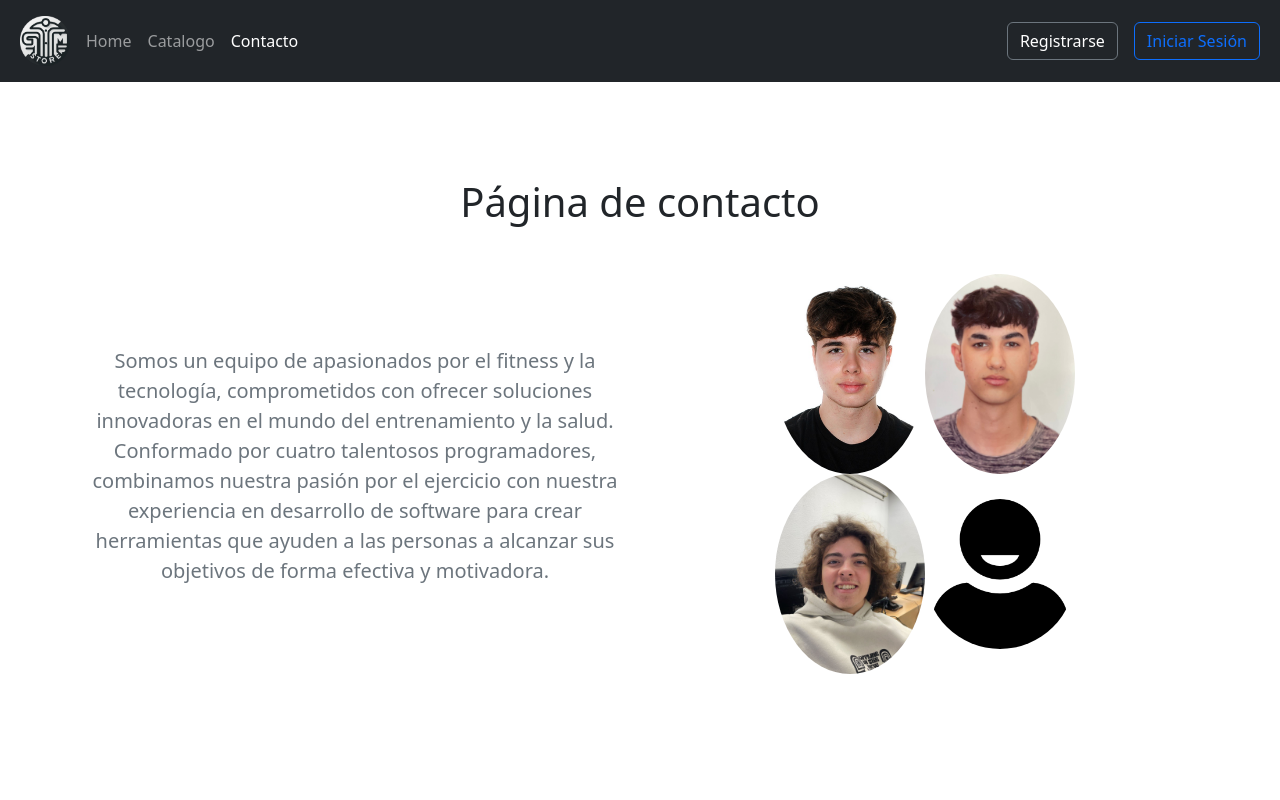
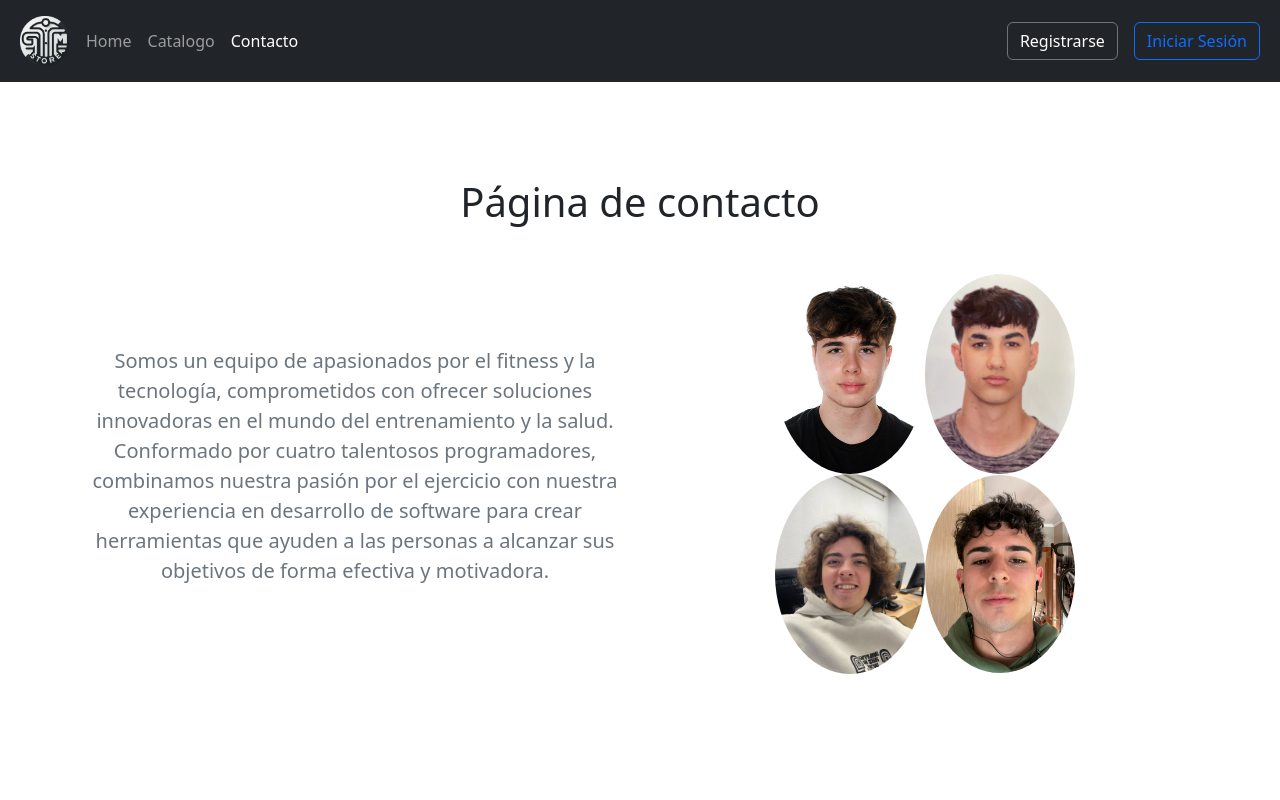
Before and after one commit to JulenAlonso123/ProyectoGymStore, an Angular app: page /contacto in a window 1280 px wide. Shown: the top 800 px of the page. Built offline with nearby package versions, Linux system fonts and the light colour scheme.

Commit message:
pagina contacto acabada

```diff
--- a/src/app/component/columnas-contacto/columnas-contacto.component.html
+++ b/src/app/component/columnas-contacto/columnas-contacto.component.html
@@ -9,9 +9,10 @@
       </div>
       <div class="col-md-6">
         <img src="./assets/images/fotodavid.jpeg" alt="Equipo de trabajo" class="img-fluid rounded-circle" style="max-width: 150px;">
-        <img src="./assets/images/fotoarnau.jpeg" alt="Equipo de trabajo" class="img-fluid rounded-circle" style="max-width: 150px;"><br>
+        <img src="./assets/images/fotoarnau.jpeg" alt="Equipo de trabajo" class="img-fluid rounded-circle" style="max-width: 150px;">
+        <br>
         <img src="./assets/images/fotojulen.jpeg" alt="Equipo de trabajo" class="img-fluid rounded-circle" style="max-width: 150px;">
-        <img src="./assets/images/usuario.png" alt="Equipo de trabajo" class="img-fluid rounded-circle" style="max-width: 150px;">
+        <img src="./assets/images/fotoborja.jpeg" alt="Equipo de trabajo" class="img-fluid rounded-circle" style="max-width: 150px;">
       </div>
     </div>
   </div>
```
Also changed, not shown: src/assets/images/fotoborja.jpeg (added).
